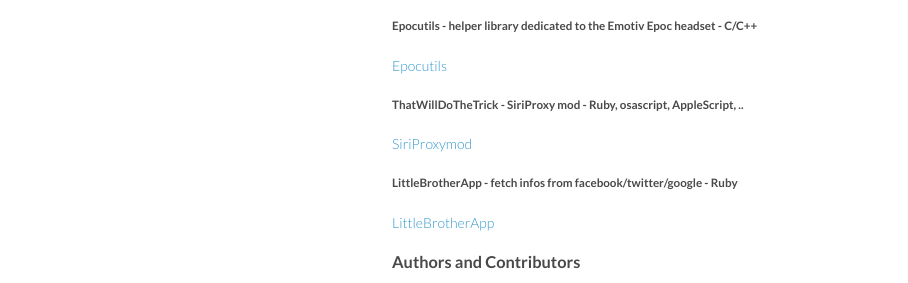
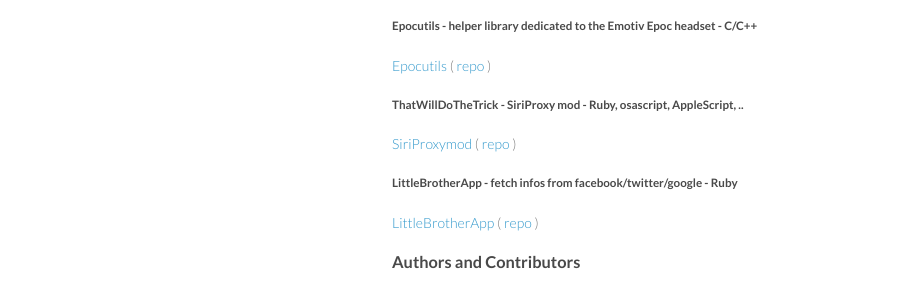
Before and after one commit to stephaneAG/index, a plain HTML site: page index.html in a window 1280 px wide. Shown: the part 339-622 px from the top of the page, without its empty margins (178-1086 px from the left). Drawn offline with Linux system fonts and the light colour scheme.

Commit message:
update complete for already existing repos
the index page now provides links to the project's dedicated gh-page, its repo's link being provided as shorthand in parenthesis

```diff
--- a/index.html
+++ b/index.html
@@ -42,28 +42,31 @@
 
 <h5>
 <a name="aaf---minimalistic-ascii-animation-framework---bash" class="anchor" href="#aaf---minimalistic-ascii-animation-framework---bash"><span class="octicon octicon-link"></span></a>AAF - minimalistic ascii animation framework - Bash</h5>
-
-<!-- https://github.com/stephaneAG/AAF-ascii_animation_framework -->
 <p>
   <a href="http://stephaneag.github.io/AAF-ascii_animation_framework/">AAF</a>
   ( <a href="https://github.com/stephaneAG/AAF-ascii_animation_framework">repo</a> )
 </p>
-<!--  -->
 
 <h5>
 <a name="epocutils---helper-library-dedicated-to-the-emotiv-epoc-headset---cc" class="anchor" href="#epocutils---helper-library-dedicated-to-the-emotiv-epoc-headset---cc"><span class="octicon octicon-link"></span></a>Epocutils - helper library dedicated to the Emotiv Epoc headset - C/C++</h5>
-
-<p><a href="https://github.com/stephaneAG/epocutils">Epocutils</a></p>
+<p>
+  <a href="http://stephaneag.github.io/epocutils/">Epocutils</a>
+  ( <a href="https://github.com/stephaneAG/epocutils">repo</a> )
+</p>
 
 <h5>
 <a name="thatwilldothetrick---siriproxy-mod---ruby-osascript-applescript-" class="anchor" href="#thatwilldothetrick---siriproxy-mod---ruby-osascript-applescript-"><span class="octicon octicon-link"></span></a>ThatWillDoTheTrick - SiriProxy mod - Ruby, osascript, AppleScript, ..</h5>
-
-<p><a href="https://github.com/stephaneAG/siriproxy-mod">SiriProxymod</a></p>
+<p>
+  <a href="http://stephaneag.github.io/siriproxy-mod/">SiriProxymod</a>
+  ( <a href="https://github.com/stephaneAG/siriproxy-mod">repo</a> )
+</p>
 
 <h5>
 <a name="littlebrotherapp---fetch-infos-from-facebooktwittergoogle---ruby" class="anchor" href="#littlebrotherapp---fetch-infos-from-facebooktwittergoogle---ruby"><span class="octicon octicon-link"></span></a>LittleBrotherApp - fetch infos from facebook/twitter/google - Ruby</h5>
-
-<p><a href="https://github.com/stephaneAG/LittleBrotherApp">LittleBrotherApp</a></p>
+<p>
+  <a href="http://stephaneag.github.io/LittleBrotherApp/">LittleBrotherApp</a>
+  ( <a href="https://github.com/stephaneAG/LittleBrotherApp">repo</a> )
+</p>
 
 <h3>
 <a name="authors-and-contributors" class="anchor" href="#authors-and-contributors"><span class="octicon octicon-link"></span></a>Authors and Contributors</h3>
```
